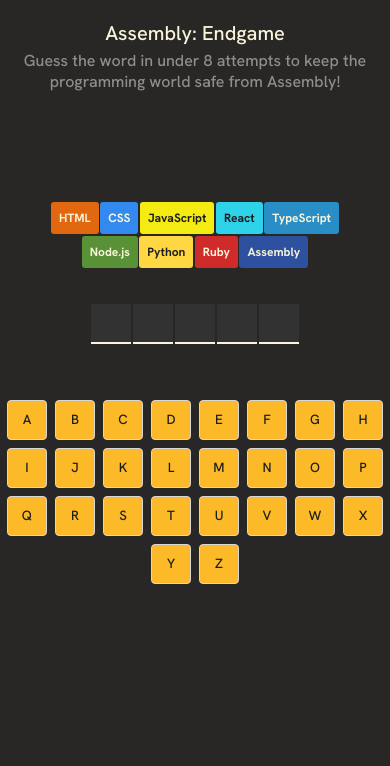
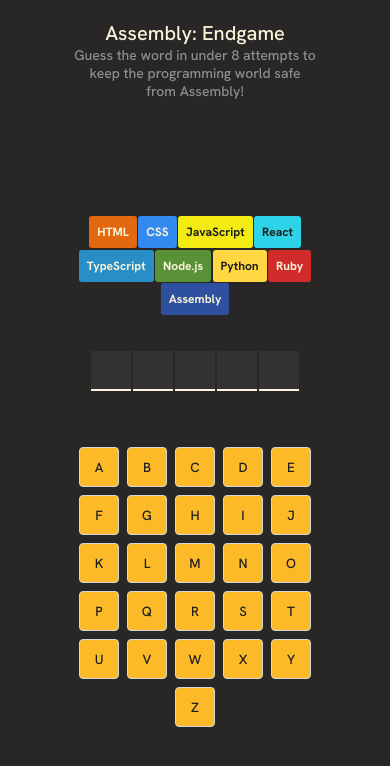
Before and after one commit to Rarnak/assembly-endgame, a React (Vite) app: page / in a window 390 px wide. Shown: the top 766 px of the page. Built offline with nearby package versions, Linux system fonts and the light colour scheme.

Commit message:
style: update to responsive style

```diff
--- a/src/index.css
+++ b/src/index.css
@@ -6,7 +6,7 @@
   margin: 0;
   background-color: #282726;
   font-family: "Hanken Grotesk", sans-serif;
-  height: 100vh;
+  min-height: 100vh;
   padding: 20px 73px;
   display: flex;
   justify-content: center;
@@ -17,7 +17,8 @@
   flex-direction: column;
   justify-content: center;
   align-items: center;
-  gap: 36px
+  gap: 36px;
+  width: 100%;
 }
 
 
@@ -25,7 +26,8 @@
   display: flex;
   flex-direction: column;
   gap: 20px;
-  width: 400px;
+  width: min(100%, 400px);
+  height: auto;
 }
 
 header {
@@ -33,28 +35,29 @@
   flex-direction: column;
   align-items: center;
   text-align: center;
-  gap: 4px;
+  height: auto;
 }
 
 header h1 {
   color: #F9F4DA;
   font-weight: 500;
   font-size: 20px;
-  height: 26px;
+  min-height: 26px;
   margin: 0;
 }
 
 header p {
   color: #8E8E8E;
   font-weight: 500;
-  font-size: 14;
+  font-size: 14px;
   max-width: 352px;
-  height: 36px;
+  min-height: 36px;
   margin: 0;
 }
 
 .game-status {
-  height: 60px;
+  max-width: 100%;
+  min-height: 60px;
   background-color: #282726;
   color: #F9F4DA;
   font-weight: 500;
@@ -75,11 +78,11 @@
   background-color: #10A95B;
 }
 
-.game-status.farewell{
+.game-status.farewell {
   background-color: #7A5EA7;
 }
 
-.game-status.game-status.farewell p{
+.game-status.game-status.farewell p {
   font-size: 16px;
   font-style: italic;
 }
@@ -95,7 +98,7 @@
 }
 
 .language-chips {
-  max-width: 300px;
+  width: min(100%, 400px);
   display: flex;
   flex-wrap: wrap;
   justify-content: center;
@@ -130,13 +133,14 @@
 .word {
   display: flex;
   justify-content: center;
+  flex-wrap: wrap;
   gap: 2px;
 }
 
 .letter {
   background-color: #323232;
   color: #F9F4DA;
-  font-size: 18;
+  font-size: 18px;
   font-weight: bold;
   width: 40px;
   height: 40px;
@@ -152,7 +156,7 @@
 
 .keyboard {
   padding-top: 20px;
-  max-width: 480px;
+  width: min(100%, 480px);
   display: flex;
   flex-wrap: wrap;
   justify-content: center;
@@ -175,6 +179,11 @@
   font-weight: 500;
 }
 
+.keyboard button:disabled {
+  cursor: not-allowed;
+  opacity: 0.6;
+}
+
 .keyboard button.correct {
   background-color: #10A95B;
 }
@@ -187,7 +196,7 @@
   background-color: #11B5E5;
   border: 1px solid #D7D7D7;
   border-radius: 4px;
-  width: 230px;
+  width: min(100%, 230px);
   height: 40px;
   padding: 6px 12px;
   display: block;
```
